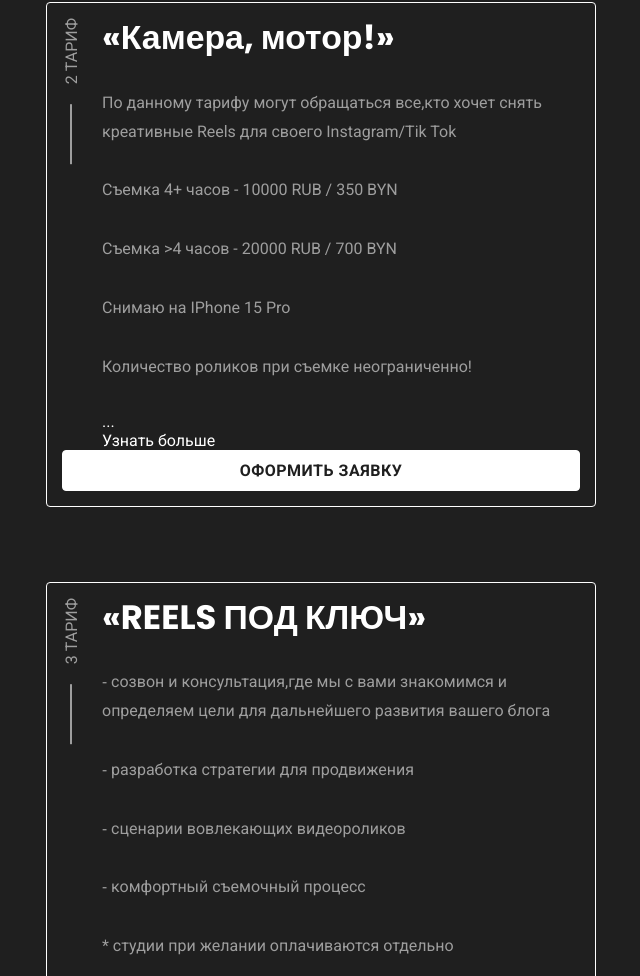
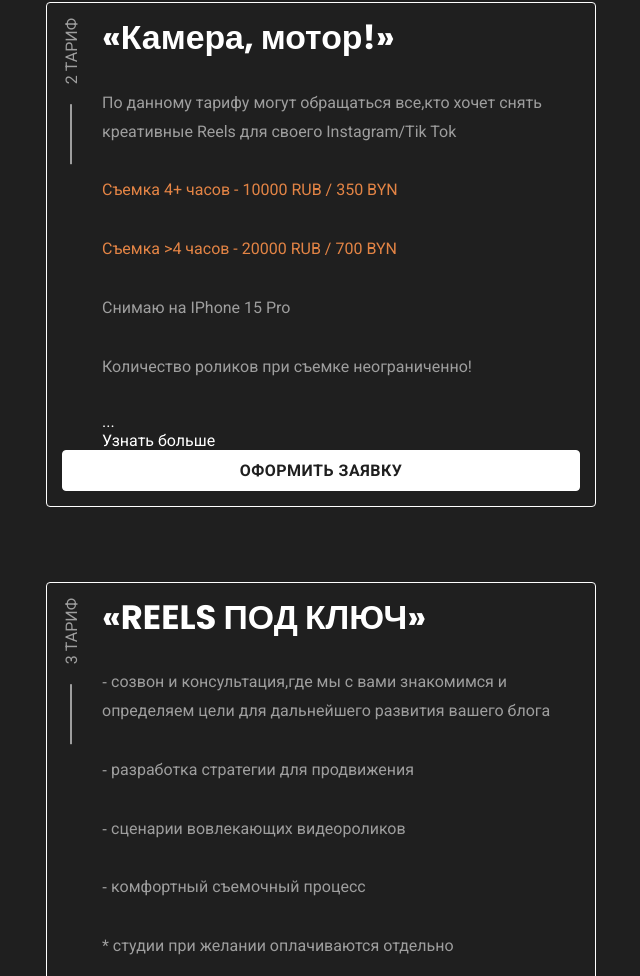
Before and after one commit to yanareels/about-me, a plain HTML site: page index.html in a window 1280 px wide. Shown: the part 2326-3302 px from the top of the page, without its empty margins (29-669 px from the left). Drawn offline with nearby package versions, Linux system fonts and the light colour scheme; a web font is replaced by a local one.

Commit message:
Update index.html
add style="color:#e38445;"

```diff
--- a/index.html
+++ b/index.html
@@ -306,11 +306,11 @@
                 По данному тарифу могут обращаться все,кто хочет снять креативные Reels для своего Instagram/Tik Tok
               </p>
 
-              <p class="section-text">
+              <p class="section-text" style="color:#e38445;">
                 Съемка 4+ часов - 10000 RUB / 350 BYN
               </p>
 
-              <p class="section-text">
+              <p class="section-text" style="color:#e38445;">
                 Съемка >4 часов - 20000 RUB / 700 BYN
               </p>
 
```
